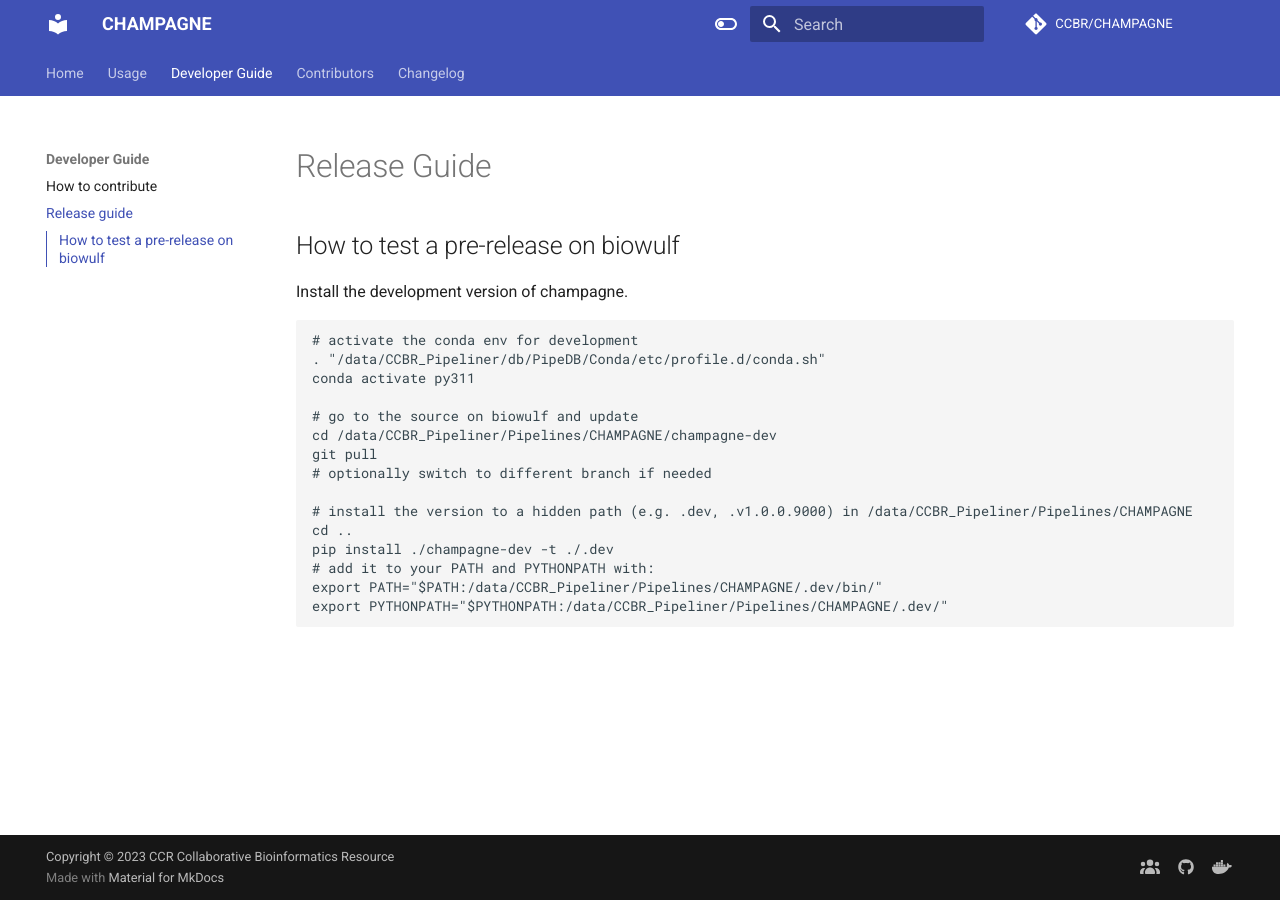
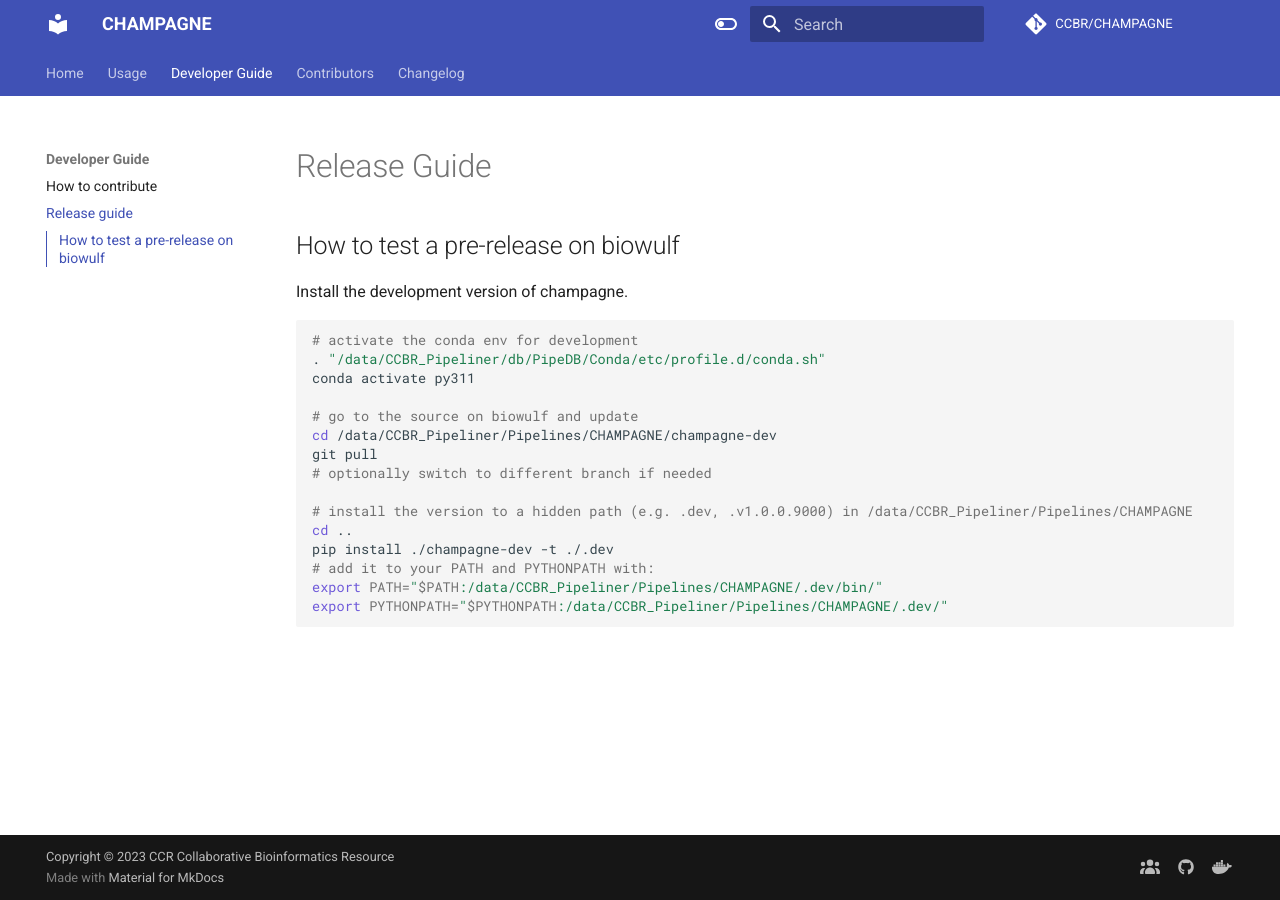
Before and after one commit to abcsFrederick/CHAMPAGNE, an MkDocs documentation site: the page built from docs/release-guide.md, in a window 1280 px wide. Built offline with MkDocs 1.6.1 and Material for MkDocs 9.7.7, drawn with Linux system fonts in a browser that asks for light colours; comment, search, counter and statistics services are not loaded; the version menu is left out.

Commit message:
docs: remove betterem extension
resolves #53

Revert "docs: try removing most markdown extensions"

This reverts commit 789929e9c3afee96845d4ca4e65cf144e1becb2e.

```diff
--- a/mkdocs.yml
+++ b/mkdocs.yml
@@ -58,12 +58,38 @@
 
 # Extensions
 markdown_extensions:
+  - markdown.extensions.admonition
+  - markdown.extensions.attr_list
+  - markdown.extensions.md_in_html
+  - markdown.extensions.def_list
+  - markdown.extensions.footnotes
+  - markdown.extensions.meta
   - markdown.extensions.toc:
       permalink: true
-  - pymdownx.betterem:
-      smart_enable: all
+  - pymdownx.arithmatex:
+      generic: true
+  - pymdownx.caret
+  - pymdownx.critic
+  - pymdownx.details
+  - pymdownx.emoji:
+      emoji_index: !!python/name:materialx.emoji.twemoji
+      emoji_generator: !!python/name:materialx.emoji.to_svg
+  - pymdownx.highlight
+  - pymdownx.inlinehilite
+  - pymdownx.keys
+  - pymdownx.magiclink:
+      repo_url_shorthand: true
+      user: squidfunk
+      repo: mkdocs-material
+  - pymdownx.mark
+  - pymdownx.smartsymbols
   - pymdownx.snippets:
       check_paths: true
+  - pymdownx.superfences
+  - pymdownx.tabbed
+  - pymdownx.tasklist:
+      custom_checkbox: true
+  - pymdownx.tilde
 
 # Page Tree
 nav:
```
